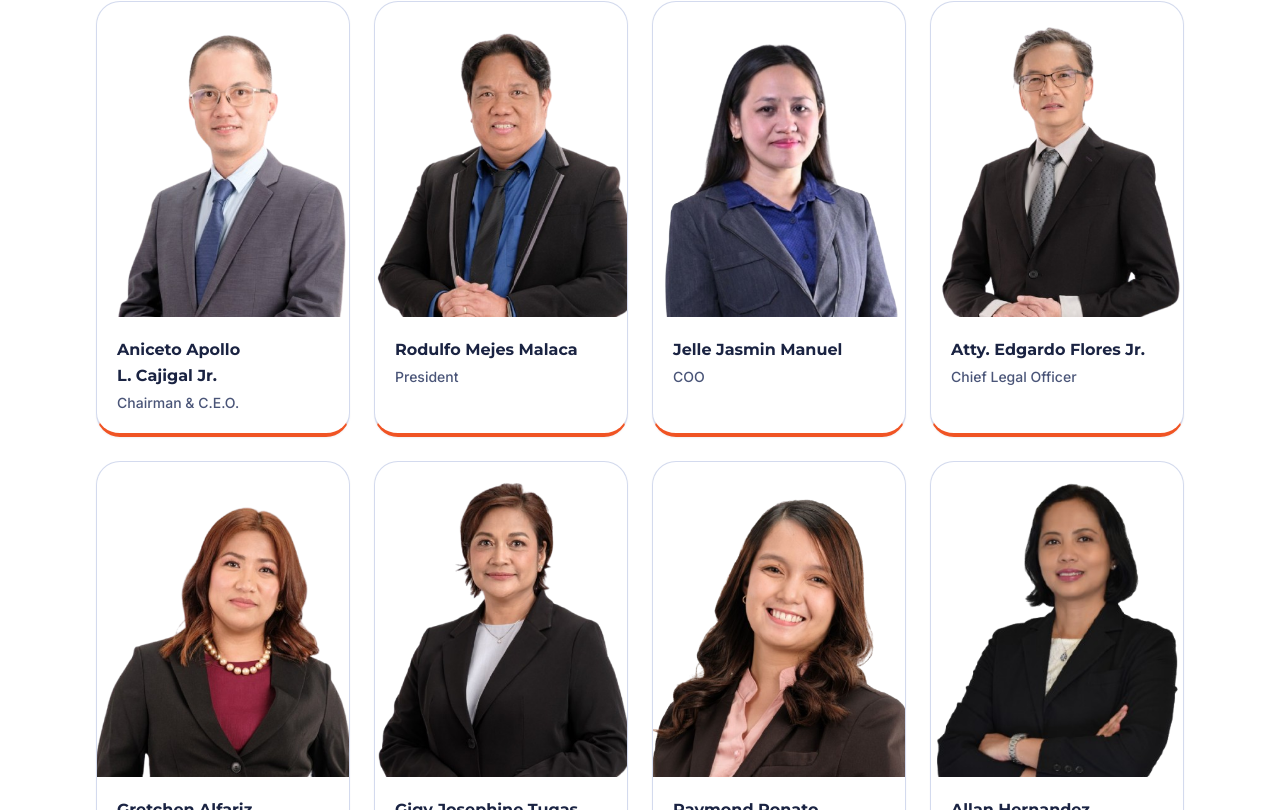
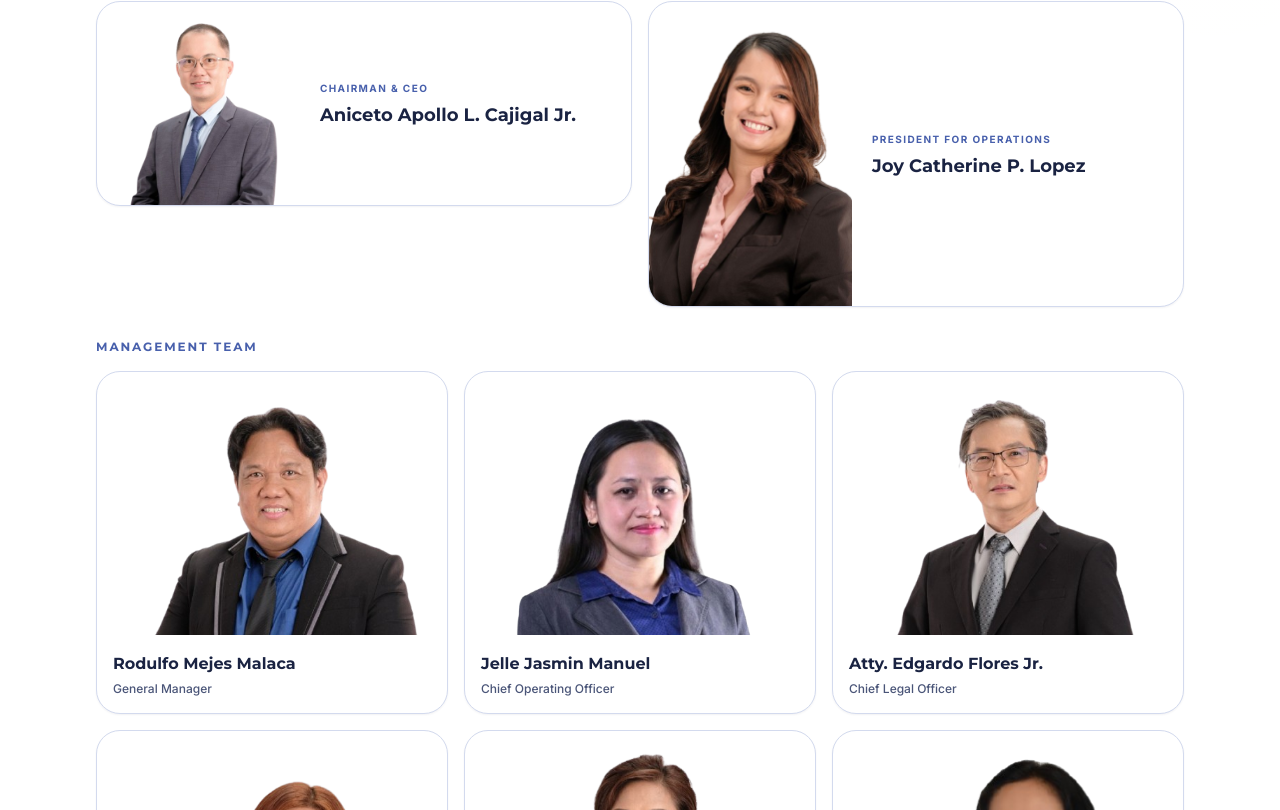
Before and after one commit to isturiscedrick/EQISI, a React (Vite) app in the folder vite-react-template/: page /about in a window 1280 px wide. Shown: the part 2310-3120 px from the top of the page. Built offline with nearby package versions, Linux system fonts and the light colour scheme.

Commit message:
Match executive team names and hierarchy to reference

```diff
--- a/vite-react-template/src/pages/AboutPage.tsx
+++ b/vite-react-template/src/pages/AboutPage.tsx
@@ -19,7 +19,16 @@ import malaca from '@/assets/eqisi/team/malaca.png'
 import manuel from '@/assets/eqisi/team/manuel.png'
 import tugas from '@/assets/eqisi/team/tugas.png'
 
-const executivePortraits = [cajigal, malaca, manuel, flores, alfariz, tugas, joy, ann]
+const executiveTeam = [
+  { name: 'Aniceto Apollo L. Cajigal Jr.', role: 'Chairman & CEO', photo: cajigal, group: 'executive' },
+  { name: 'Joy Catherine P. Lopez', role: 'President for Operations', photo: joy, group: 'executive' },
+  { name: 'Rodulfo Mejes Malaca', role: 'General Manager', photo: malaca, group: 'management' },
+  { name: 'Jelle Jasmin Manuel', role: 'Chief Operating Officer', photo: manuel, group: 'management' },
+  { name: 'Atty. Edgardo Flores Jr.', role: 'Chief Legal Officer', photo: flores, group: 'management' },
+  { name: 'Gretchen Alfariz', role: 'Chief Finance Officer', photo: alfariz, group: 'management' },
+  { name: 'Gigy Josephine Tugas', role: 'Chief HR Officer', photo: tugas, group: 'management' },
+  { name: 'Annabel S. Trinidad', role: 'Chief IT Officer', photo: ann, group: 'management' },
+] as const
 import { cn } from '@/lib/cn'
 
 const valueIcons: Record<string, LucideIcon> = {
@@ -126,30 +135,46 @@ export function Component() {
         title="Our Executive Team"
         lead="Meet the experienced executives guiding EQISI's strategy, client partnerships, compliance, and nationwide operations."
       >
-        <ul className="grid gap-6 sm:grid-cols-2 lg:grid-cols-4">
-          {c.team.map((m, i) => (
-            <li key={m.name} className="h-full">
-              <Reveal delay={(i % 4) * 100} className="h-full">
-                <div className="group h-full overflow-hidden rounded-xl border border-b-4 border-border border-b-highlight bg-surface shadow-subtle transition-all duration-200 hover:shadow-card motion-safe:hover:-translate-y-1">
-                  <div className="overflow-hidden">
-                    <img
-                      src={executivePortraits[i] ?? asset(m.photo)}
-                      alt={`Portrait of ${m.name}`}
-                      width={420}
-                      height={525}
-                      loading="lazy"
-                      className="aspect-4/5 w-full object-cover object-top transition-transform duration-500 motion-safe:group-hover:scale-105"
-                    />
+        <div className="space-y-8">
+          <ul className="grid gap-4 md:grid-cols-2">
+            {executiveTeam.filter((member) => member.group === 'executive').map((member, i) => (
+              <li key={member.name}>
+                <Reveal delay={i * 100}>
+                  <article className="group flex min-h-40 overflow-hidden rounded-xl border border-border bg-surface shadow-subtle transition-all duration-300 hover:-translate-y-1 hover:shadow-card">
+                    <div className="w-[38%] shrink-0 overflow-hidden">
+                      <img src={member.photo} alt={`Portrait of ${member.name}`} width={420} height={525} className="h-full min-h-40 w-full object-cover object-top transition-transform duration-500 motion-safe:group-hover:scale-105" />
                     </div>
-                  <div className="p-5">
-                    <h4 className="font-bold text-fg">{m.name}</h4>
-                    <p className="mt-1 text-sm font-medium text-fg-muted">{m.role}</p>
+                    <div className="flex min-w-0 flex-1 flex-col justify-center p-5">
+                      <p className="text-[10px] font-bold tracking-[0.14em] text-primary uppercase">{member.role}</p>
+                      <h3 className="mt-2 text-lg font-bold leading-tight text-fg">{member.name}</h3>
                     </div>
-                </div>
+                  </article>
                 </Reveal>
               </li>
             ))}
           </ul>
+
+          <div>
+            <h3 className="mb-4 text-xs font-bold tracking-[0.16em] text-primary uppercase">Management Team</h3>
+            <ul className="grid gap-4 sm:grid-cols-2 lg:grid-cols-3">
+              {executiveTeam.filter((member) => member.group === 'management').map((member, i) => (
+                <li key={member.name}>
+                  <Reveal delay={(i % 3) * 90}>
+                    <article className="group h-full overflow-hidden rounded-xl border border-border bg-surface shadow-subtle transition-all duration-300 hover:-translate-y-1 hover:shadow-card">
+                      <div className="overflow-hidden">
+                        <img src={member.photo} alt={`Portrait of ${member.name}`} width={420} height={525} loading="lazy" className="aspect-[4/3] w-full object-cover object-top transition-transform duration-500 motion-safe:group-hover:scale-105" />
+                      </div>
+                      <div className="p-4">
+                        <h4 className="font-bold text-fg">{member.name}</h4>
+                        <p className="mt-1 text-xs font-medium text-fg-muted">{member.role}</p>
+                      </div>
+                    </article>
+                  </Reveal>
+                </li>
+              ))}
+            </ul>
+          </div>
+        </div>
       </Section>
 
       {/* Market Edge */}
```
Lines whose indentation alone changed are shown as unchanged.
